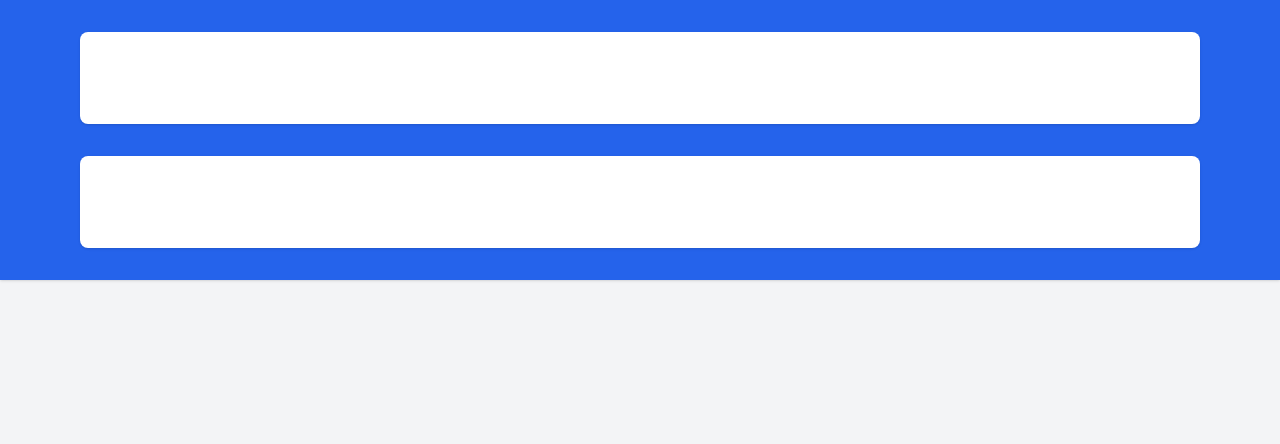
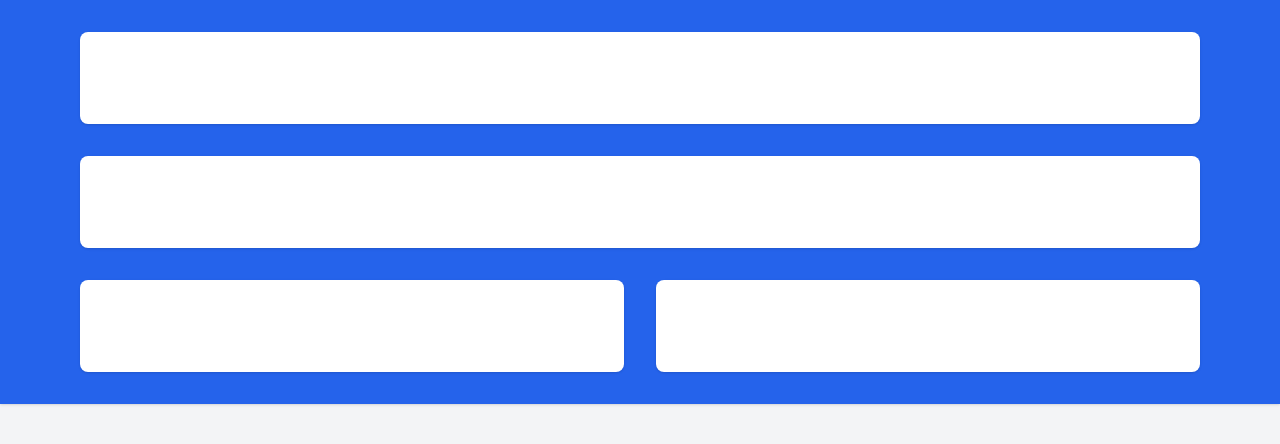
Before and after one commit to analystmodikwe/E-Commerce-Order-Processor, a plain HTML site: page ecommerce-order-processor/index.html in a window 1280 px wide. Shown: the part 84-528 px from the top of the page. Drawn offline with nearby package versions, Linux system fonts and the light colour scheme.

Commit message:
adding statistics and categories

```diff
--- a/ecommerce-order-processor/index.html
+++ b/ecommerce-order-processor/index.html
@@ -28,6 +28,23 @@
                 <div id="search-filter-container"></div>
             </section>
 
+            <!-- Statistics and Categories sit side by side on medium+ screens, stacked on mobile -->
+            <div class="grid grid-cols-1 md:grid-cols-2 gap-8">
+
+                <!-- Statistics totals, averages, etc. -->
+                <section id="statistics" class="bg-white rounded-lg shadow p-6">
+                    <h2 class="text-xl font-semibold mb-4">Statistics</h2>
+                    <div id="statistics-container"></div>
+                </section>
+
+                <!-- Categories: orders grouped by product category -->
+                <section id="categories" class="bg-white rounded-lg shadow p-6">
+                    <h2 class="text-xl font-semibold mb-4">Categories</h2>
+                    <div id="categories-container"></div>
+                </section>
+            </div>
+
+
     </header>
 
 </body>
```
